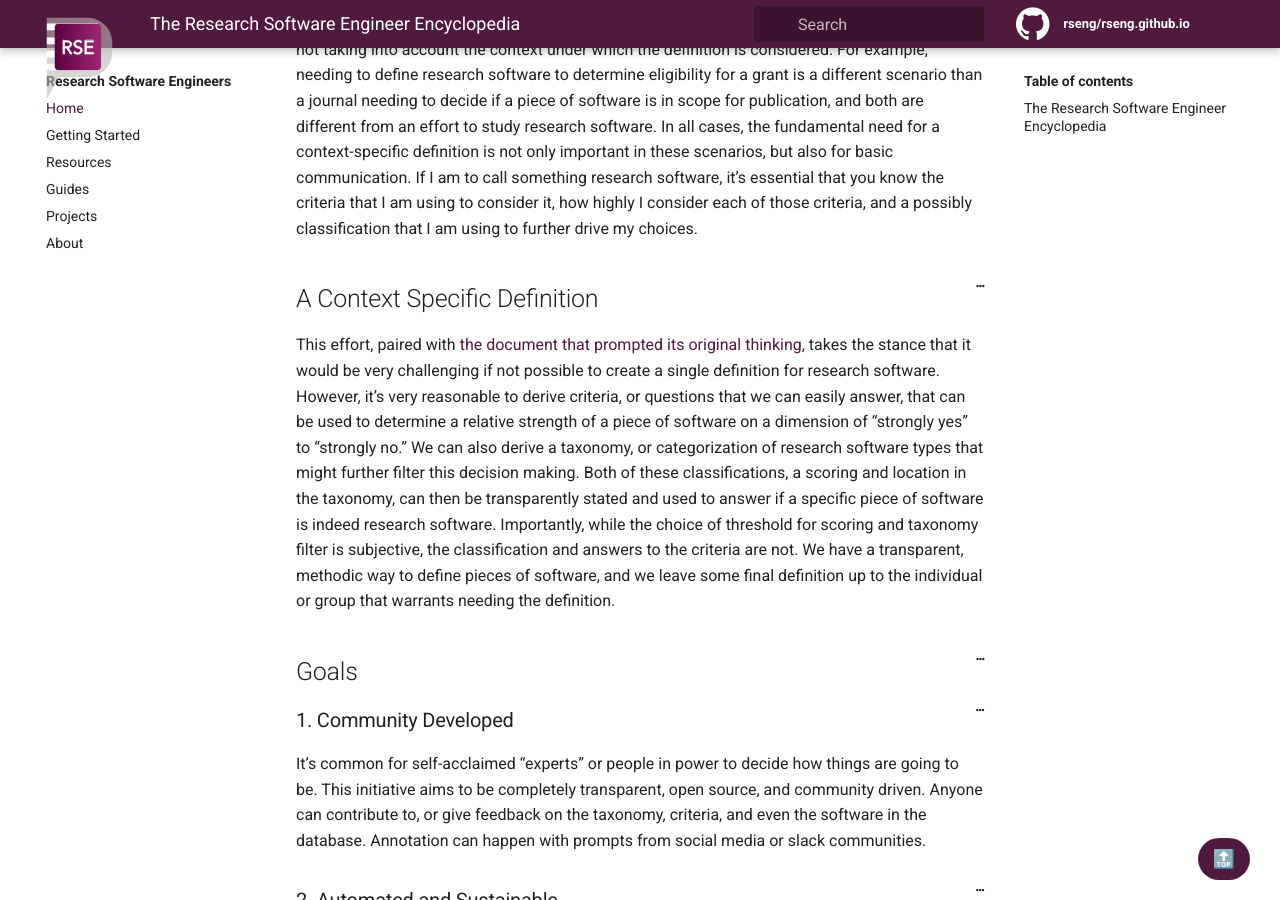
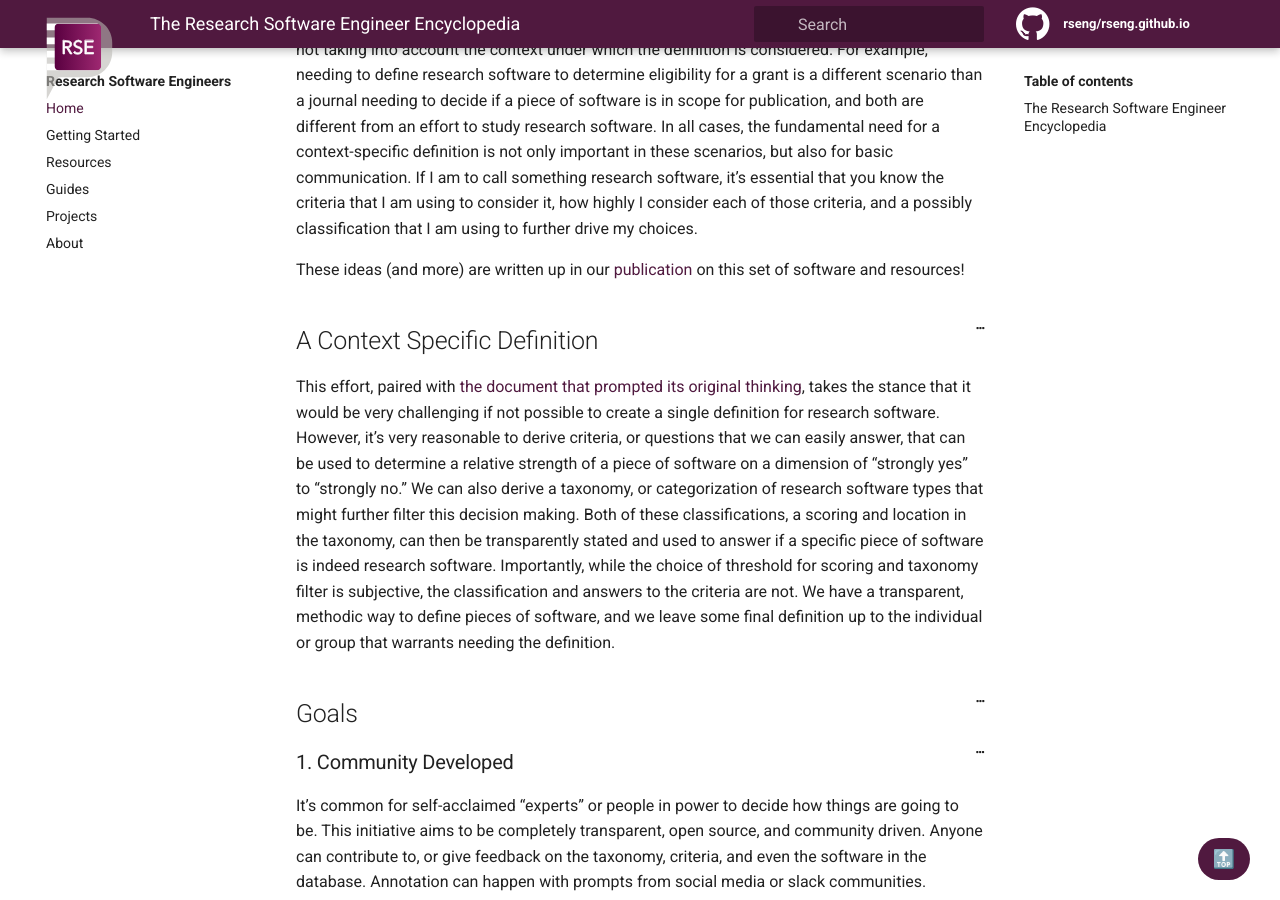
Before and after one commit to rseng/rseng.github.io, a Jekyll site: the page built from _projects/research-software-encyclopedia.md, in a window 1280 px wide and 900 px high, scrolled down 1226 px. Built offline with Jekyll 4.4.1, drawn with Linux system fonts in a browser that asks for light colours; some of the changed text lies outside the part shown.

Commit message:
add paper to rsepedia page
Signed-off-by: vsoch <vsoch@users.noreply.github.com>

```diff
--- a/_projects/research-software-encyclopedia.md
+++ b/_projects/research-software-encyclopedia.md
@@ -39,6 +39,9 @@
 software, it's essential that you know the criteria that I am using to consider it,
 how highly I consider each of those criteria, and a possibly classification
 that I am using to further drive my choices.
+
+These ideas (and more) are written up in our [publication](https://openresearchsoftware.metajnl.com/article/10.5334/jors.359/)
+on this set of software and resources!
 
 ## A Context Specific Definition
 
@@ -102,6 +105,8 @@
 
 <iframe width="560" height="315" src="https://www.youtube.com/embed/Rky9OWSzYb0" frameborder="0" allow="accelerometer; autoplay; clipboard-write; encrypted-media; gyroscope; picture-in-picture" allowfullscreen></iframe>
 
+Or read [The Research Software Encyclopedia: A Community Framework to Define Research Software](https://openresearchsoftware.metajnl.com/article/10.5334/jors.359/) paper.
+
 ## How do I get involved?
 
  - **Contribute to the software showcase**: If you have a library that you care about, you can add a post to the [software showcase](https://rseng.github.io/rseng/blog/).  [Open an issue here](https://github.com/rseng/rseng/issues/) to get started.
```
